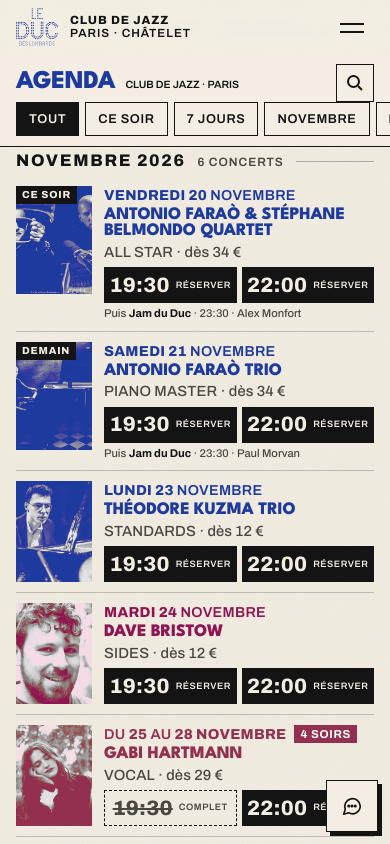
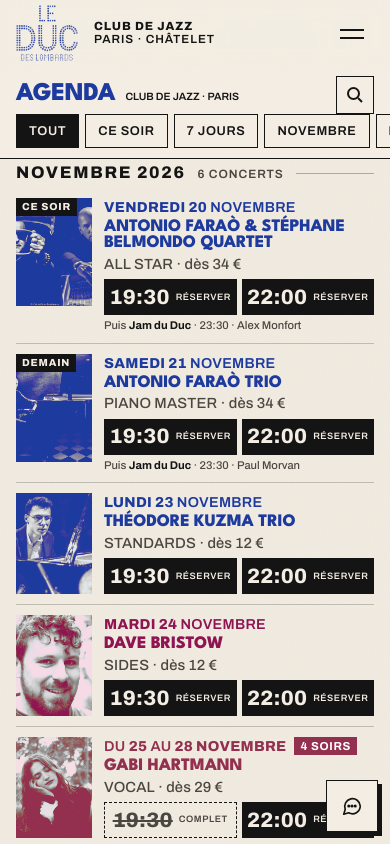
Before and after one commit to tpepin74-cpu/duc-des-lombards, a plain HTML site: page index.html in a window 390 px wide. Shown: the top 844 px of the page. Drawn offline with nearby package versions, Linux system fonts and the light colour scheme.

Commit message:
Header : logo agrandi (86 px ordinateur, 62 px mobile)
Co-Authored-By: Claude Opus 5.5 <noreply@anthropic.com>
Claude-Session: https://claude.ai/code/session_01X364Qo7AsiwZQQzZaYjuUs

```diff
--- a/assets/site.css
+++ b/assets/site.css
@@ -530,3 +530,10 @@ dialog::backdrop { background: rgba(20, 20, 20, .4); }
 .cc-date { line-height: 18px; min-height: 18px; }
 .cc-date .nd { height: 18px; line-height: 18px; padding: 0 6px; vertical-align: top; font-size: .8em; }
 @media (min-width: 701px) { .grid > .cc .cc-date { align-self: start; } }
+
+/* Logo du header agrandi */
+:root { --hdr: 88px; }
+.brand .logo { width: 86px; }
+.brand { gap: 16px; }
+.brand-tx { font-size: .86rem; }
+@media (max-width: 700px) { :root { --hdr: 68px; } .brand .logo { width: 62px; } .brand-tx { font-size: .74rem; } }
```
